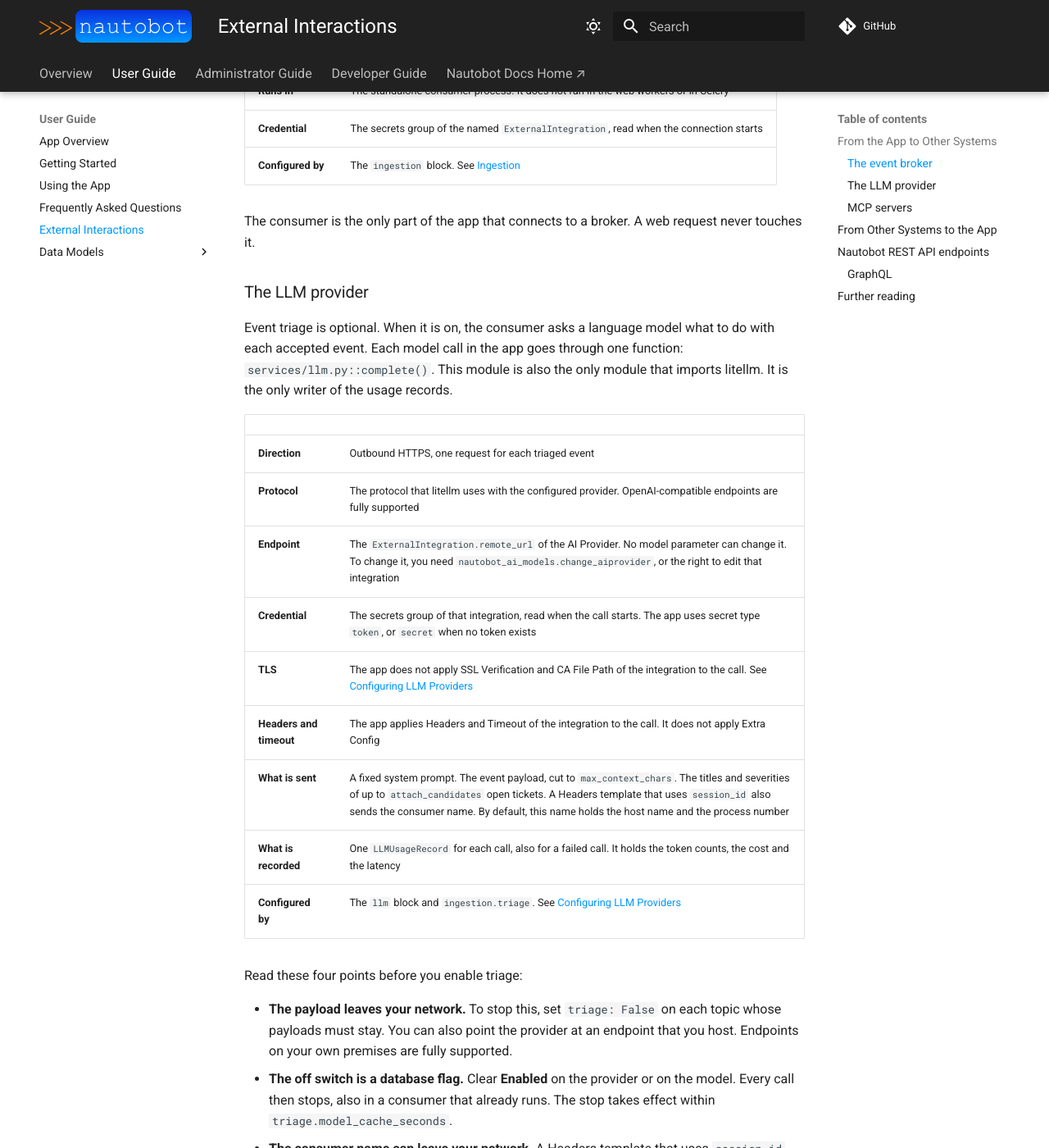
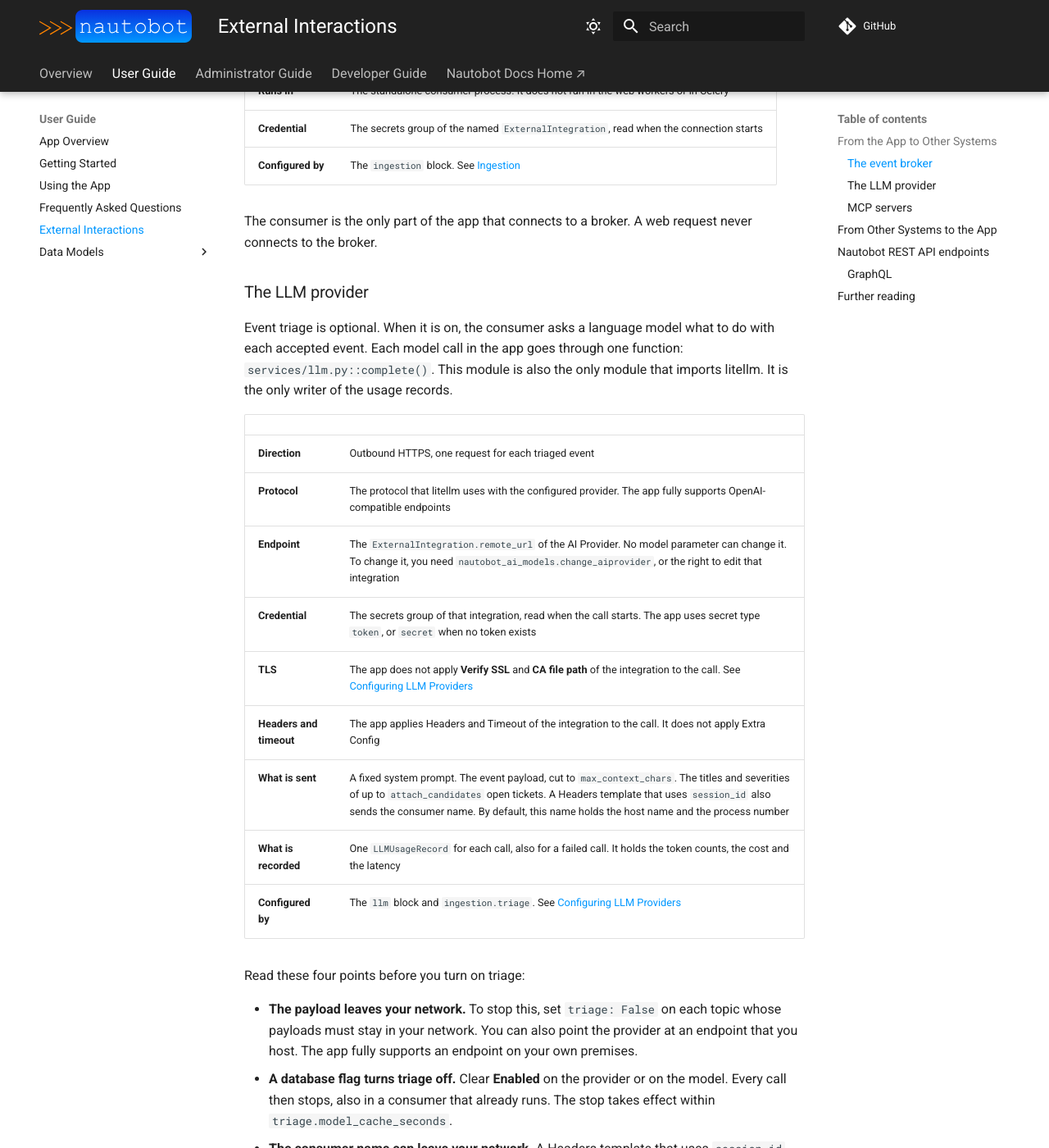
Before and after one commit to jtdub/nautobot-app-event-tracker, an MkDocs documentation site: the page built from docs/user/external_interactions.md, in a window 1280 px wide and 1400 px high, scrolled down 712 px. Shown: the whole window at 82% size. Built offline with MkDocs 1.6.1 and Material for MkDocs 9.7.7, drawn with Linux system fonts in a browser that asks for light colours; comment, search, counter and statistics services are not loaded; some of the changed text lies outside the part shown.

Commit message:
51: Address QA round 1 findings

```diff
--- a/docs/user/external_interactions.md
+++ b/docs/user/external_interactions.md
@@ -20,7 +20,7 @@ The consumer process (`nautobot-server eventconsumer`) subscribes to one or more
 | **Credential** | The secrets group of the named `ExternalIntegration`, read when the connection starts |
 | **Configured by** | The `ingestion` block. See [Ingestion](../admin/ingestion.md) |
 
-The consumer is the only part of the app that connects to a broker. A web request never touches it.
+The consumer is the only part of the app that connects to a broker. A web request never connects to the broker.
 
 ### The LLM provider
 
@@ -29,19 +29,19 @@ Event triage is optional. When it is on, the consumer asks a language model what
 | | |
 | --- | --- |
 | **Direction** | Outbound HTTPS, one request for each triaged event |
-| **Protocol** | The protocol that litellm uses with the configured provider. OpenAI-compatible endpoints are fully supported |
+| **Protocol** | The protocol that litellm uses with the configured provider. The app fully supports OpenAI-compatible endpoints |
 | **Endpoint** | The `ExternalIntegration.remote_url` of the AI Provider. No model parameter can change it. To change it, you need `nautobot_ai_models.change_aiprovider`, or the right to edit that integration |
 | **Credential** | The secrets group of that integration, read when the call starts. The app uses secret type `token`, or `secret` when no token exists |
-| **TLS** | The app does not apply SSL Verification and CA File Path of the integration to the call. See [Configuring LLM Providers](../admin/llm.md) |
+| **TLS** | The app does not apply **Verify SSL** and **CA file path** of the integration to the call. See [Configuring LLM Providers](../admin/llm.md) |
 | **Headers and timeout** | The app applies Headers and Timeout of the integration to the call. It does not apply Extra Config |
 | **What is sent** | A fixed system prompt. The event payload, cut to `max_context_chars`. The titles and severities of up to `attach_candidates` open tickets. A Headers template that uses `session_id` also sends the consumer name. By default, this name holds the host name and the process number |
 | **What is recorded** | One `LLMUsageRecord` for each call, also for a failed call. It holds the token counts, the cost and the latency |
 | **Configured by** | The `llm` block and `ingestion.triage`. See [Configuring LLM Providers](../admin/llm.md) |
 
-Read these four points before you enable triage:
+Read these four points before you turn on triage:
 
-- **The payload leaves your network.** To stop this, set `triage: False` on each topic whose payloads must stay. You can also point the provider at an endpoint that you host. Endpoints on your own premises are fully supported.
-- **The off switch is a database flag.** Clear **Enabled** on the provider or on the model. Every call then stops, also in a consumer that already runs. The stop takes effect within `triage.model_cache_seconds`.
+- **The payload leaves your network.** To stop this, set `triage: False` on each topic whose payloads must stay in your network. You can also point the provider at an endpoint that you host. The app fully supports an endpoint on your own premises.
+- **A database flag turns triage off.** Clear **Enabled** on the provider or on the model. Every call then stops, also in a consumer that already runs. The stop takes effect within `triage.model_cache_seconds`.
 - **The consumer name can leave your network.** A Headers template that uses `session_id` sends the name to the provider. Set `ingestion.consumer_name` to a text that names nothing. Give each consumer a different name. See [Ingestion](../admin/ingestion.md).
 - **A failure is safe.** A timeout, a provider error or an unusable answer makes the app accept the event. The app counts it. The consumer does not exit when a model fails.
 
@@ -55,7 +55,7 @@ An operator can register an MCP server and enable tools on it. The [agent](../ad
 | **Protocol** | MCP over **streamable HTTP** only. The app refuses stdio. No configuration value can start a local process |
 | **Endpoint** | The `ExternalIntegration.remote_url` of the server |
 | **Credential** | The secrets group of that integration. The app sends it as `Authorization: Bearer …`, unless the headers of the integration already have an Authorization |
-| **TLS** | The app applies SSL Verification, CA File Path, Headers and Timeout of the integration |
+| **TLS** | The app applies **Verify SSL**, **CA file path**, Headers and Timeout of the integration |
 | **What is sent** | On discovery, only the protocol handshake. On a tool call, the arguments that a model asked for. For this reason, a writable tool needs a human to approve the exact call |
 | **What is recorded** | Each tool that the app can call is a database row. An operator enabled it by hand |
 | **Configured by** | The MCP Server and MCP Tool records. See [Registering MCP Servers](../admin/mcp.md) |
```
Also changed, not shown: other parts of docs/user/external_interactions.md (+2 -2 lines), docs/user/app_use_cases.md (+13 -11 lines).
